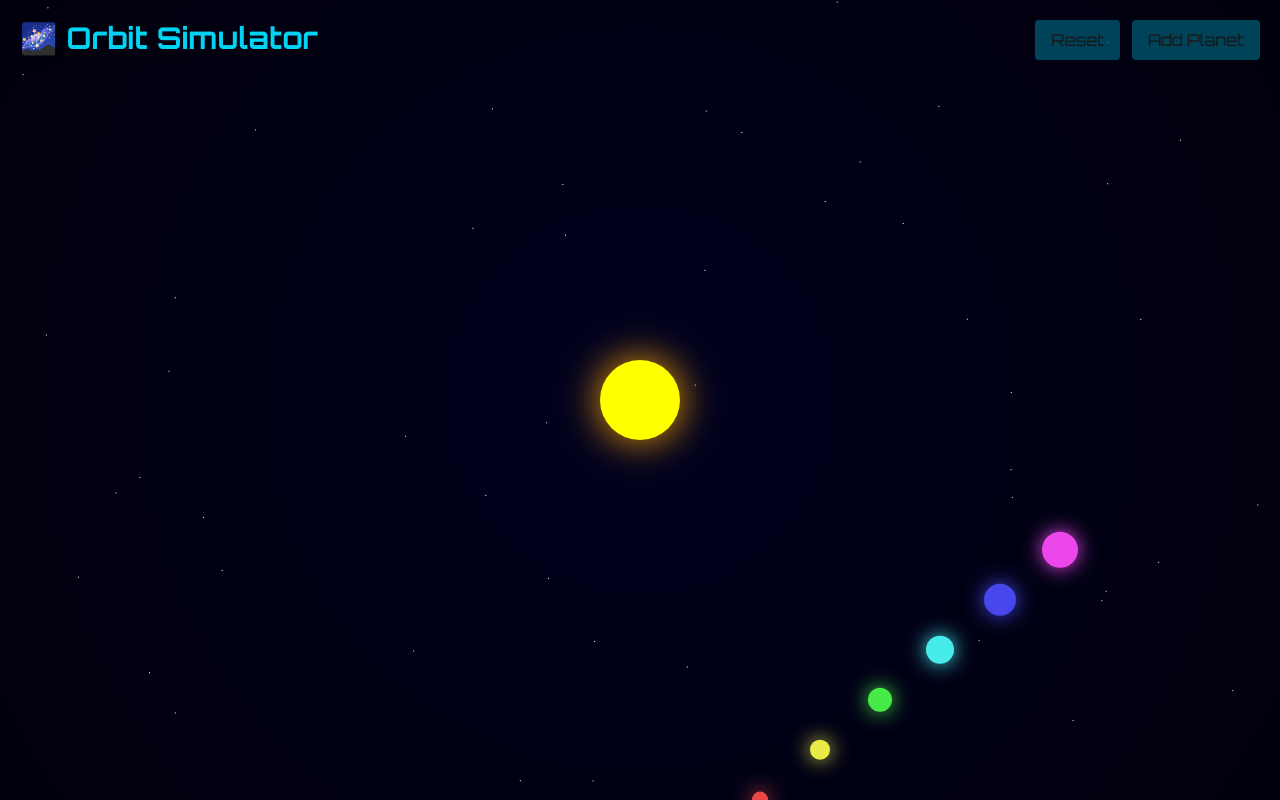
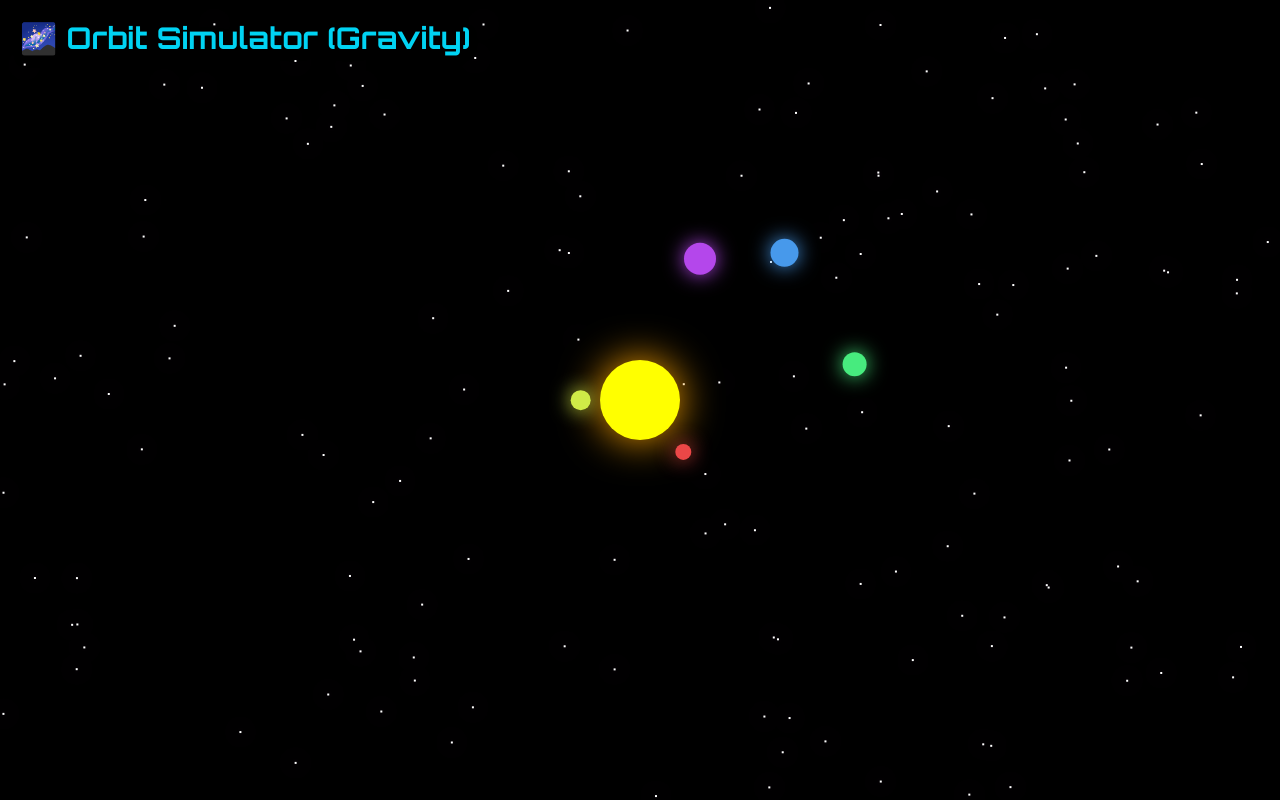
Before and after one commit to zenn24ct/orbit-simulator, a Next.js app in the folder orbit-simulator/: page / in a window 1280 px wide. Built offline with nearby package versions, Linux system fonts and the light colour scheme.

Commit message:
軌道らしく回るようにはなったが、これは完全に適当なので、要修正

```diff
--- a/orbit-simulator/src/app/page.tsx
+++ b/orbit-simulator/src/app/page.tsx
@@ -1,5 +1,16 @@
 "use client";
 import React, { useRef, useEffect } from "react";
+
+type Planet = {
+  x: number;
+  y: number;
+  vx: number;
+  vy: number;
+  radius: number;
+  color: string;
+};
+
+type Star = { x: number; y: number };
 
 const OrbitSimulator = () => {
   const canvasRef = useRef<HTMLCanvasElement>(null);
@@ -13,29 +24,36 @@ const OrbitSimulator = () => {
     const centerX = canvas.width / 2;
     const centerY = canvas.height / 2;
 
-    // 惑星データ
-    const planets = Array.from({ length: 6 }).map((_, i) => ({
-      x: centerX + (120 + i * 60),
+    // 万有引力定数（ゲーム用に調整済み）
+    const G = 0.1;
+    const sunMass = 5000;
+
+    // 惑星データ（位置＋速度）
+    const planets: Planet[] = Array.from({ length: 5 }).map((_, i) => ({
+      x: centerX + (100 + i * 60),
       y: centerY,
       vx: 0,
-      vy: 1.2 - i * 0.15,
+      vy: 1.5 - i * 0.2, // 初速度（調整すると軌道が変わる）
       radius: 8 + i * 2,
-      color: `hsl(${i * 60}, 80%, 60%)`,
+      color: `hsl(${i * 70}, 80%, 60%)`,
+    }));
+
+    // 星（背景は固定）
+    const stars: Star[] = Array.from({ length: 150 }).map(() => ({
+      x: Math.random() * canvas.width,
+      y: Math.random() * canvas.height,
     }));
 
     const draw = () => {
-      // 背景（宇宙っぽいグラデーション）
-      const gradient = ctx.createRadialGradient(centerX, centerY, 0, centerX, centerY, canvas.width);
-      gradient.addColorStop(0, "rgba(0,0,30,1)");
-      gradient.addColorStop(1, "rgba(0,0,0,1)");
-      ctx.fillStyle = gradient;
+      // 背景
+      ctx.fillStyle = "black";
       ctx.fillRect(0, 0, canvas.width, canvas.height);
 
-      // ランダムな星を描画
-      for (let i = 0; i < 50; i++) {
-        ctx.fillStyle = "white";
-        ctx.fillRect(Math.random() * canvas.width, Math.random() * canvas.height, 1, 1);
-      }
+      // 星を描画
+      ctx.fillStyle = "white";
+      stars.forEach((s) => {
+        ctx.fillRect(s.x, s.y, 2, 2);
+      });
 
       // 太陽
       ctx.beginPath();
@@ -45,11 +63,28 @@ const OrbitSimulator = () => {
       ctx.shadowBlur = 40;
       ctx.fill();
 
-      // 惑星
+      // 惑星更新
       planets.forEach((p) => {
+        // 太陽から惑星へのベクトル
+        const dx = centerX - p.x;
+        const dy = centerY - p.y;
+        const distSq = dx * dx + dy * dy;
+        const dist = Math.sqrt(distSq);
+
+        // 万有引力による加速度
+        const force = (G * sunMass) / distSq;
+        const ax = force * (dx / dist);
+        const ay = force * (dy / dist);
+
+        // 速度更新
+        p.vx += ax;
+        p.vy += ay;
+
+        // 位置更新
         p.x += p.vx;
         p.y += p.vy;
 
+        // 惑星描画
         ctx.beginPath();
         ctx.arc(p.x, p.y, p.radius, 0, Math.PI * 2);
         ctx.fillStyle = p.color;
@@ -72,11 +107,7 @@ export default function SimulatorPage() {
     <main className="relative">
       <OrbitSimulator />
       <div className="absolute top-5 left-5 text-cyan-400 text-3xl font-bold drop-shadow-lg">
-        🌌 Orbit Simulator
-      </div>
-      <div className="absolute top-5 right-5 space-x-3">
-        <button className="bg-cyan-800/70 px-4 py-2 rounded">Reset</button>
-        <button className="bg-cyan-800/70 px-4 py-2 rounded">Add Planet</button>
+        🌌 Orbit Simulator (Gravity)
       </div>
     </main>
   );
```
